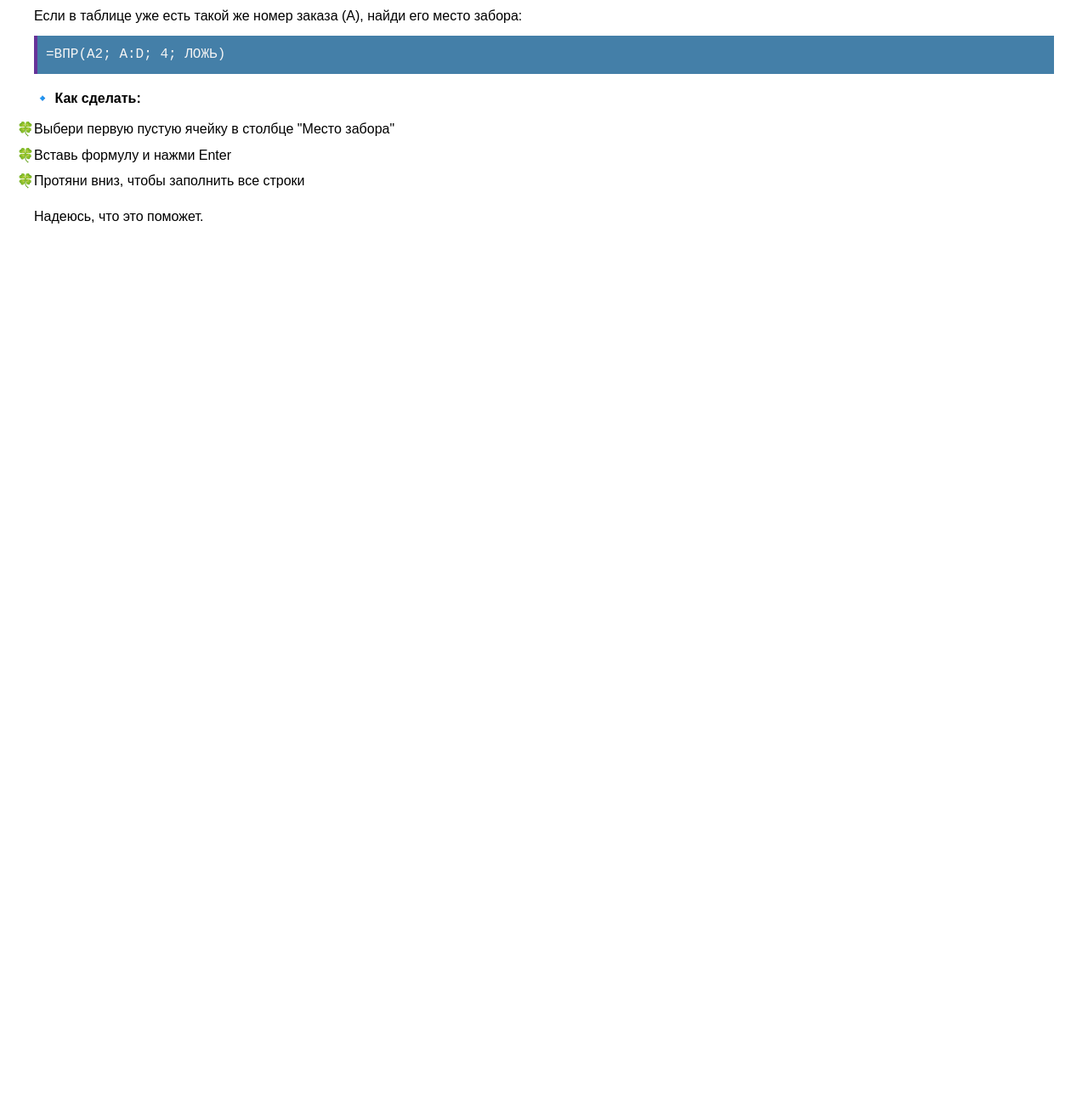
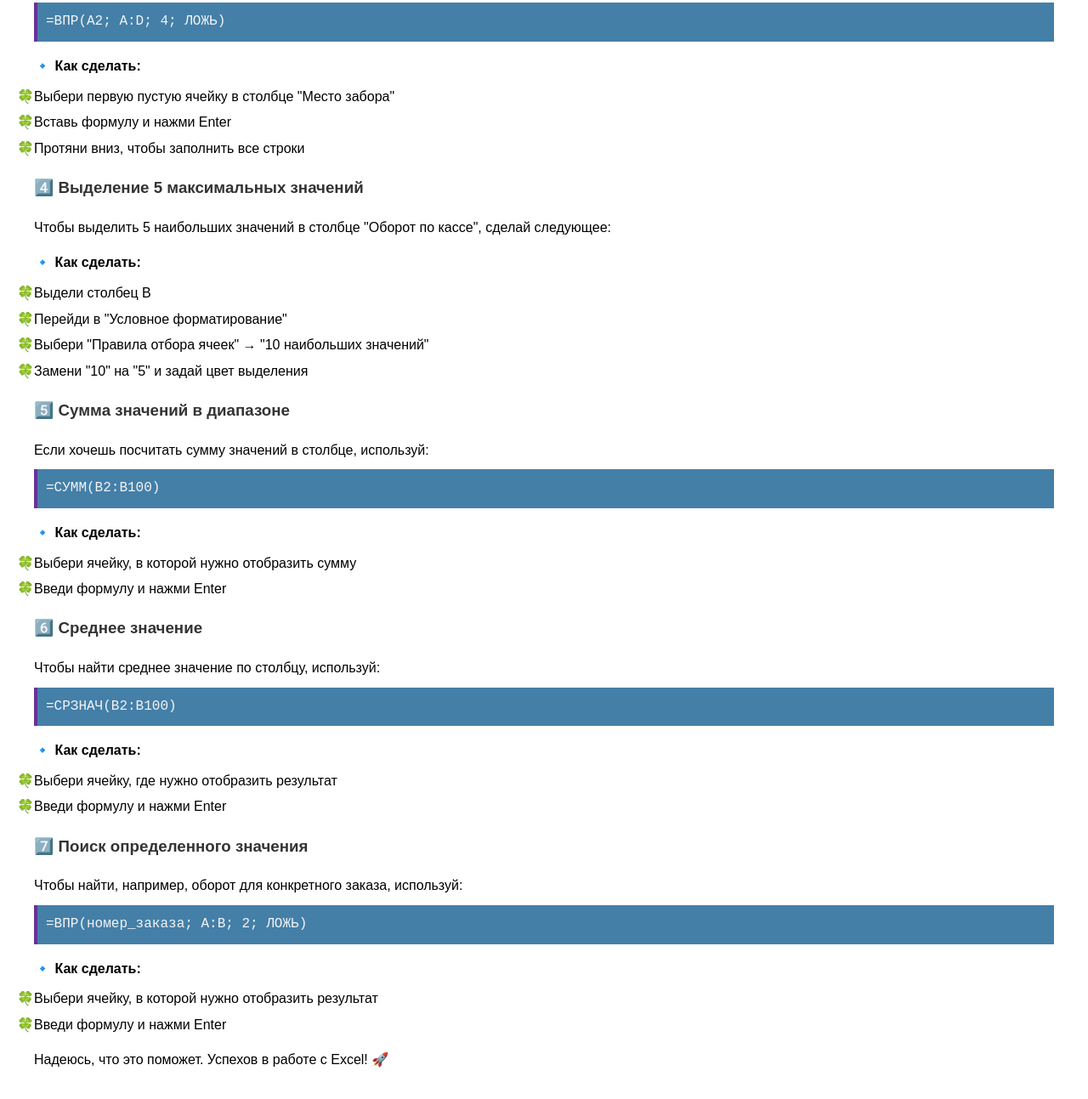
Before and after one commit to enbt0909/exel-formel, a plain HTML site: page index.html in a window 1280 px wide. Shown: the part 847-2140 px from the top of the page at 85% size. Before the commit the page ends 1164 px from the top, so only its background shows below. Drawn offline with Linux system fonts and the light colour scheme.

Commit message:
update
Signed-off-by: Eugen <eugenbeirit@22@gmail.com>

```diff
--- a/index.html
+++ b/index.html
@@ -8,10 +8,10 @@
     />
     <link
       rel="shortcut icon"
-      href="./enbt.ico"
+      href="./tab-favicon.ico"
       type="image/x-icon"
     />
-    <title>Document</title>
+    <title>Объяснение Excel-формул</title>
     <style>
       body {
         min-height: 100vh;
@@ -48,15 +48,13 @@
     </style>
   </head>
   <body>
-    <h1>Объяснение</h1>
-    <h2>
-      Заполните ячейки таблицы, выделенные желтым цветом, с помощью формул
-      Выделите цветом 5 максимальных значений по столбцу оборот по кассе
-    </h2>
+    <h1>Объяснение Excel-формул</h1>
+
+    <h2>Заполнение ячеек с формулами и выделение данных</h2>
     <h3>1️⃣ Оборот по кассе (B)</h3>
     <p>
       Если у тебя есть данные по количеству услуг (C) и средняя стоимость
-      услуги, вставь в пустые ячейки B:
+      услуги, используй:
     </p>
     <p class="terminal">=C2 * СРЗНАЧ(B:B)</p>
     <ul>
@@ -65,6 +63,7 @@
       <li>Вставь формулу и нажми Enter</li>
       <li>Протяни вниз, чтобы заполнить все строки</li>
     </ul>
+
     <h3>2️⃣ Кол-во услуг (C)</h3>
     <p>
       Если у тебя есть оборот по кассе (B), а средняя стоимость известна,
@@ -77,6 +76,7 @@
       <li>Вставь формулу и нажми Enter</li>
       <li>Протяни вниз, чтобы заполнить все строки</li>
     </ul>
+
     <h3>3️⃣ Место забора (D)</h3>
     <p>
       Если в таблице уже есть такой же номер заказа (A), найди его место забора:
@@ -88,8 +88,49 @@
       <li>Вставь формулу и нажми Enter</li>
       <li>Протяни вниз, чтобы заполнить все строки</li>
     </ul>
+
+    <h3>4️⃣ Выделение 5 максимальных значений</h3>
+    <p>
+      Чтобы выделить 5 наибольших значений в столбце "Оборот по кассе", сделай
+      следующее:
+    </p>
+    <ul>
+      <p>🔹 Как сделать:</p>
+      <li>Выдели столбец B</li>
+      <li>Перейди в "Условное форматирование"</li>
+      <li>Выбери "Правила отбора ячеек" → "10 наибольших значений"</li>
+      <li>Замени "10" на "5" и задай цвет выделения</li>
+    </ul>
+
+    <h3>5️⃣ Сумма значений в диапазоне</h3>
+    <p>Если хочешь посчитать сумму значений в столбце, используй:</p>
+    <p class="terminal">=СУММ(B2:B100)</p>
+    <ul>
+      <p>🔹 Как сделать:</p>
+      <li>Выбери ячейку, в которой нужно отобразить сумму</li>
+      <li>Введи формулу и нажми Enter</li>
+    </ul>
+
+    <h3>6️⃣ Среднее значение</h3>
+    <p>Чтобы найти среднее значение по столбцу, используй:</p>
+    <p class="terminal">=СРЗНАЧ(B2:B100)</p>
+    <ul>
+      <p>🔹 Как сделать:</p>
+      <li>Выбери ячейку, где нужно отобразить результат</li>
+      <li>Введи формулу и нажми Enter</li>
+    </ul>
+
+    <h3>7️⃣ Поиск определенного значения</h3>
+    <p>Чтобы найти, например, оборот для конкретного заказа, используй:</p>
+    <p class="terminal">=ВПР(номер_заказа; A:B; 2; ЛОЖЬ)</p>
+    <ul>
+      <p>🔹 Как сделать:</p>
+      <li>Выбери ячейку, в которой нужно отобразить результат</li>
+      <li>Введи формулу и нажми Enter</li>
+    </ul>
+
     <div class="footer">
-      <p>Надеюсь, что это поможет.</p>
+      <p>Надеюсь, что это поможет. Успехов в работе с Excel! 🚀</p>
     </div>
   </body>
 </html>
```
Also changed, not shown: enbt.ico (deleted), tab-favicon.ico (added).
